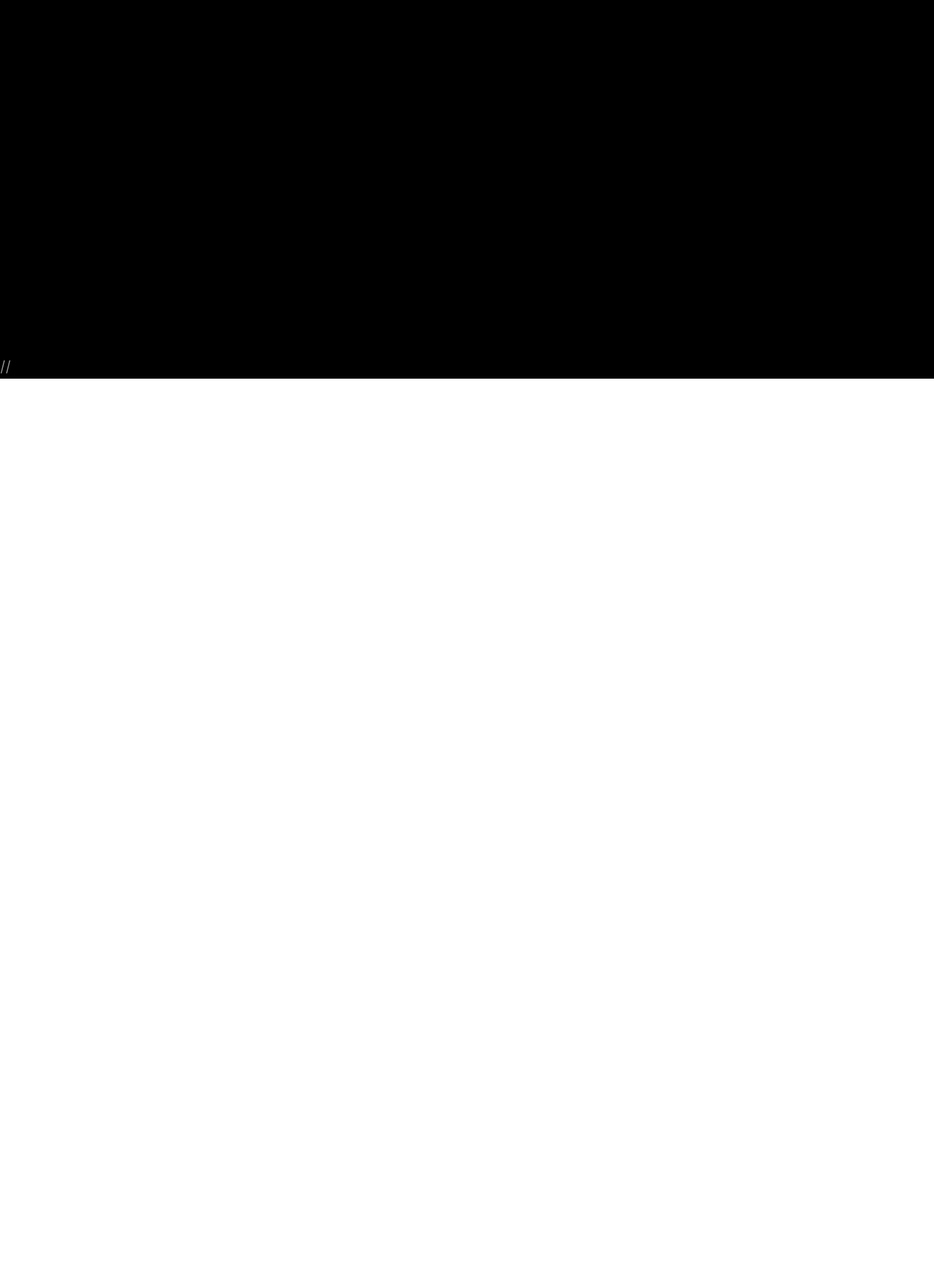
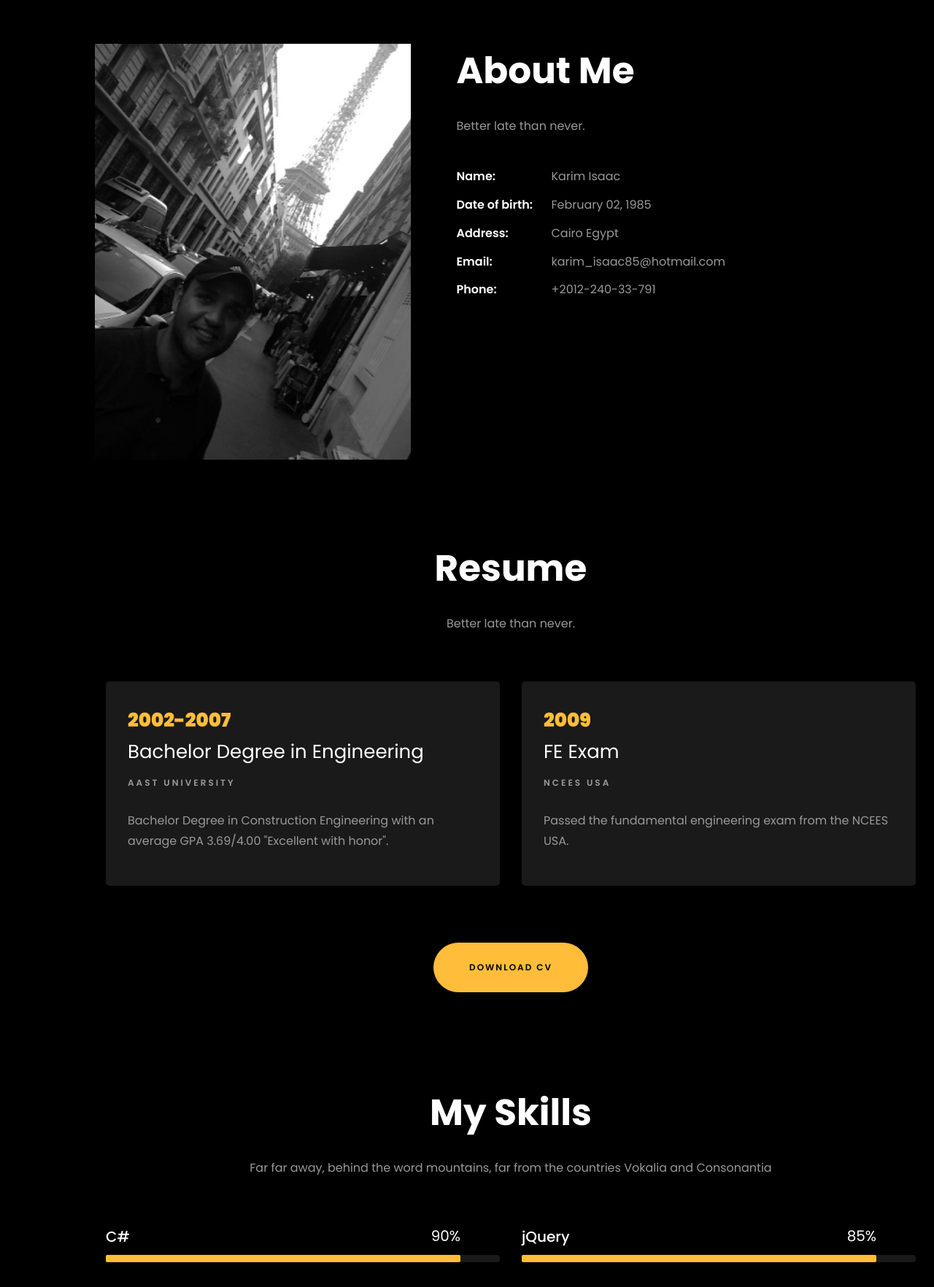
Before and after one commit to KIsaac85/kisaac85.github.io, a React (Vite) app: page / in a window 1280 px wide. Shown: the part 1016-2780 px from the top of the page at 73% size. Before the commit the page ends 1535 px from the top, so only its background shows below. Built offline with nearby package versions, Linux system fonts and the light colour scheme.

Commit message:
add skills

```diff
--- a/src/Aboutme.jsx
+++ b/src/Aboutme.jsx
@@ -1,22 +1,32 @@
 import React from "react"
+import image1 from "./images/2.jpg"
 
 
 
 function Aboutme() {
     return (
+      <section className="ftco-about img ftco-section ftco-no-pb" id="about-section">
+    	<div className="container" style={{display:"flex"}}>
+    		<div className="row d-flex"></div>
+      <div className="col-md-6 col-lg-5 d-flex">
+    				<div className="img-about img d-flex align-items-stretch">
+    					<div className="overlay"></div>
+	    				<div className="img d-flex align-self-stretch align-items-center" style={{backgroundImage:`url(${image1}`}}>
+	    				</div>
+    				</div>
+    			</div>
     <div className="col-md-6 col-lg-7 pl-lg-5 pb-5">
     <div className="row justify-content-start pb-3">
-    <div className="col-md-12 heading-section ftco-animate">
+    <div className="col-md-12 heading-section">
       <h1 className="big">About</h1>
     <h2 className="mb-4">About Me</h2>
-    <p>A small river named Duden flows by their place and supplies it with the necessary regelialia.</p>
+    <p>Better late than never.</p>
     <ul className="about-info mt-4 px-md-0 px-2">
-        <li className="d-flex"><span>Name:</span> <span>Clark Thompson</span></li>
-        <li className="d-flex"><span>Date of birth:</span> <span>January 01, 1987</span></li>
-        <li className="d-flex"><span>Address:</span> <span>San Francisco CA 97987 USA</span></li>
-        <li className="d-flex"><span>Zip code:</span> <span>1000</span></li>
-        <li className="d-flex"><span>Email:</span> <span>clarkthomp@gmail.com</span></li>
-        <li className="d-flex"><span>Phone: </span> <span>+1-2234-5678-9-0</span></li>
+        <li className="d-flex"><span>Name:</span> <span>Karim Isaac</span></li>
+        <li className="d-flex"><span>Date of birth:</span> <span>February 02, 1985</span></li>
+        <li className="d-flex"><span>Address:</span> <span>Cairo Egypt</span></li>
+        <li className="d-flex"><span>Email:</span> <span>karim_isaac85@hotmail.com</span></li>
+        <li className="d-flex"><span>Phone: </span> <span>+2012-240-33-791</span></li>
     </ul>
     </div>
     </div>
@@ -30,6 +40,9 @@ function Aboutme() {
     </div>
     </div>
     </div>
+    </div>
+
+    </section>
     )
 }
 
--- a/src/App.jsx
+++ b/src/App.jsx
@@ -2,6 +2,8 @@ import { useState } from 'react'
 import Aboutme from './Aboutme.jsx'
 import Home from "./Home.jsx"
 import Heading from './Header.jsx'
+import Resume from './Resume.jsx'
+import Skills from './Skills.jsx'
 
 
 function App() {
@@ -10,21 +12,12 @@ function App() {
   return (
 
     <div>
-          <Heading/>
+    <Heading/>
     <Home />
     <Aboutme/>
-      {/* <span class="subheading">Hello!</span>
-      <h1 class="mb-4 mt-3">I'm <span>Karim Isaac</span></h1>
-       <h2 class="mb-4">A Freelance Full Stack Web Developer</h2>
-    </div>
-  //   <div class="one-forth d-flex  align-items-center ftco-animate" data-scrollax=" properties: { translateY: '70%' }">
-  //   <div class="text">
-  //     <span class="subheading">Hello!</span>
-  //     <h1 class="mb-4 mt-3">I'm <span>Karim Isaac</span></h1>
-  //     <h2 class="mb-4">A Freelance Full Stack Web Developer</h2>
-  //     <p><a href="#" class="btn btn-primary py-3 px-4">Hire me</a> <a href="#" class="btn btn-white btn-outline-white py-3 px-4">My works</a></p>
-  //   </div> */}
-  // </div>
+    <Resume/>
+  <Skills/>
+   </div>
   )
 }
 
--- a/src/Header.jsx
+++ b/src/Header.jsx
@@ -21,7 +21,9 @@ function Heading() {
         <li className="nav-item">
           <a className="nav-link" href="#" >Resume</a>
         </li>
-
+        <li className="nav-item">
+          <a className="nav-link" href="#" >Skills</a>
+        </li>
         <li className="nav-item">
           <a className="nav-link" href="#" >Projects</a>
         </li>
--- a/src/Home.jsx
+++ b/src/Home.jsx
@@ -2,7 +2,7 @@ import React, { useState , useEffect} from 'react'
 import image1 from "./images/2.jpg"
 
 
-function Home(props) {
+function Home() {
   const [role, setRole] = useState("A Freelance Full Stack Web Developer")
 
   // const interval = setInterval(() => {
@@ -60,7 +60,7 @@ useEffect(()=>{
        </div>
 
 
-	          	</div>
+	  </div>
     </div>
 
   )
--- /dev/null
+++ b/src/Resume.jsx
@@ -0,0 +1,47 @@
+import React from "react";
+
+function Resume() {
+    return(
+    <section className="ftco-section ftco-no-pb" id="resume-section">
+    	<div className="container">
+    		<div className="row justify-content-center pb-5">
+          <div className="col-md-10 heading-section text-center">
+          	<h1 className="big big-2">Resume</h1>
+            <h2 className="mb-4">Resume</h2>
+            <p>Better late than never.</p>
+          </div>
+        </div>
+    		<div className="row">
+    			<div className="col-md-6">
+    				<div className="resume-wrap ">
+    					<span className="date">2002-2007</span>
+    					<h2>Bachelor Degree in Engineering</h2>
+    					<span className="position">AAST University</span>
+    					<p className="mt-4">Bachelor Degree in Construction Engineering with an average GPA 3.69/4.00 "Excellent with honor".</p>
+    				</div>
+
+
+    			</div>
+
+    			<div className="col-md-6">
+                <div className="resume-wrap ">
+    					<span className="date">2009</span>
+    					<h2>FE Exam</h2>
+    					<span className="position">NCEES USA</span>
+    					<p className="mt-4">Passed the fundamental engineering exam from the NCEES USA.</p>
+    				</div>
+
+
+
+    			</div>
+    		</div>
+    		<div className="row justify-content-center mt-5">
+    			<div className="col-md-6 text-center ">
+    				<p><a href="#" className="btn btn-primary py-4 px-5">Download CV</a></p>
+    			</div>
+    		</div>
+    	</div>
+    </section>)
+}
+
+export default Resume;
--- /dev/null
+++ b/src/Skills.jsx
@@ -0,0 +1,87 @@
+import React from "react";
+
+function Skills() {
+    return(
+        <section className="ftco-section" id="skills-section">
+			<div className="container">
+				<div className="row justify-content-center pb-5">
+          <div className="col-md-12 heading-section text-center ">
+          	<h1 className="big big-2">Skills</h1>
+            <h2 className="mb-4">My Skills</h2>
+            <p>Far far away, behind the word mountains, far from the countries Vokalia and Consonantia</p>
+          </div>
+        </div>
+				<div className="row">
+					<div className="col-md-6 animate-box">
+						<div className="progress-wrap ">
+							<h3>C#</h3>
+							<div className="progress">
+							 	<div className="progress-bar color-1" role="progressbar" aria-valuenow="90"
+							  	aria-valuemin="0" aria-valuemax="100" style={{width:"90%"}}>
+							    <span>90%</span>
+							  	</div>
+							</div>
+						</div>
+					</div>
+					<div className="col-md-6 animate-box">
+						<div className="progress-wrap ">
+							<h3>jQuery</h3>
+							<div className="progress">
+							 	<div className="progress-bar color-2" role="progressbar" aria-valuenow="85"
+							  	aria-valuemin="0" aria-valuemax="100" style={{width:"90%"}}>
+							    <span>85%</span>
+							  	</div>
+							</div>
+						</div>
+					</div>
+					<div className="col-md-6 animate-box">
+						<div className="progress-wrap ">
+							<h3>HTML5</h3>
+							<div className="progress">
+							 	<div className="progress-bar color-3" role="progressbar" aria-valuenow="95"
+							  	aria-valuemin="0" aria-valuemax="100" style={{width:"90%"}}>
+							    <span>95%</span>
+							  	</div>
+							</div>
+						</div>
+					</div>
+					<div className="col-md-6 animate-box">
+						<div className="progress-wrap ">
+							<h3>CSS3</h3>
+							<div className="progress">
+							 	<div className="progress-bar color-4" role="progressbar" aria-valuenow="90"
+							  	aria-valuemin="0" aria-valuemax="100" style={{width:"90%"}}>
+							    <span>90%</span>
+							  	</div>
+							</div>
+						</div>
+					</div>
+					<div className="col-md-6 animate-box">
+						<div className="progress-wrap ">
+							<h3>Javascript</h3>
+							<div className="progress">
+							 	<div className="progress-bar color-5" role="progressbar" aria-valuenow="70"
+							  	aria-valuemin="0" aria-valuemax="100" style={{width:"90%"}}>
+							    <span>70%</span>
+							  	</div>
+							</div>
+						</div>
+					</div>
+					<div className="col-md-6 animate-box">
+						<div className="progress-wrap ">
+							<h3>Bootstrap</h3>
+							<div className="progress">
+							 	<div className="progress-bar color-6" role="progressbar" aria-valuenow="80"
+							  	aria-valuemin="0" aria-valuemax="100" style={{width:"90%"}}>
+							    <span>80%</span>
+							  	</div>
+							</div>
+						</div>
+					</div>
+				</div>
+			</div>
+		</section>
+    )
+}
+
+export default Skills;
```
